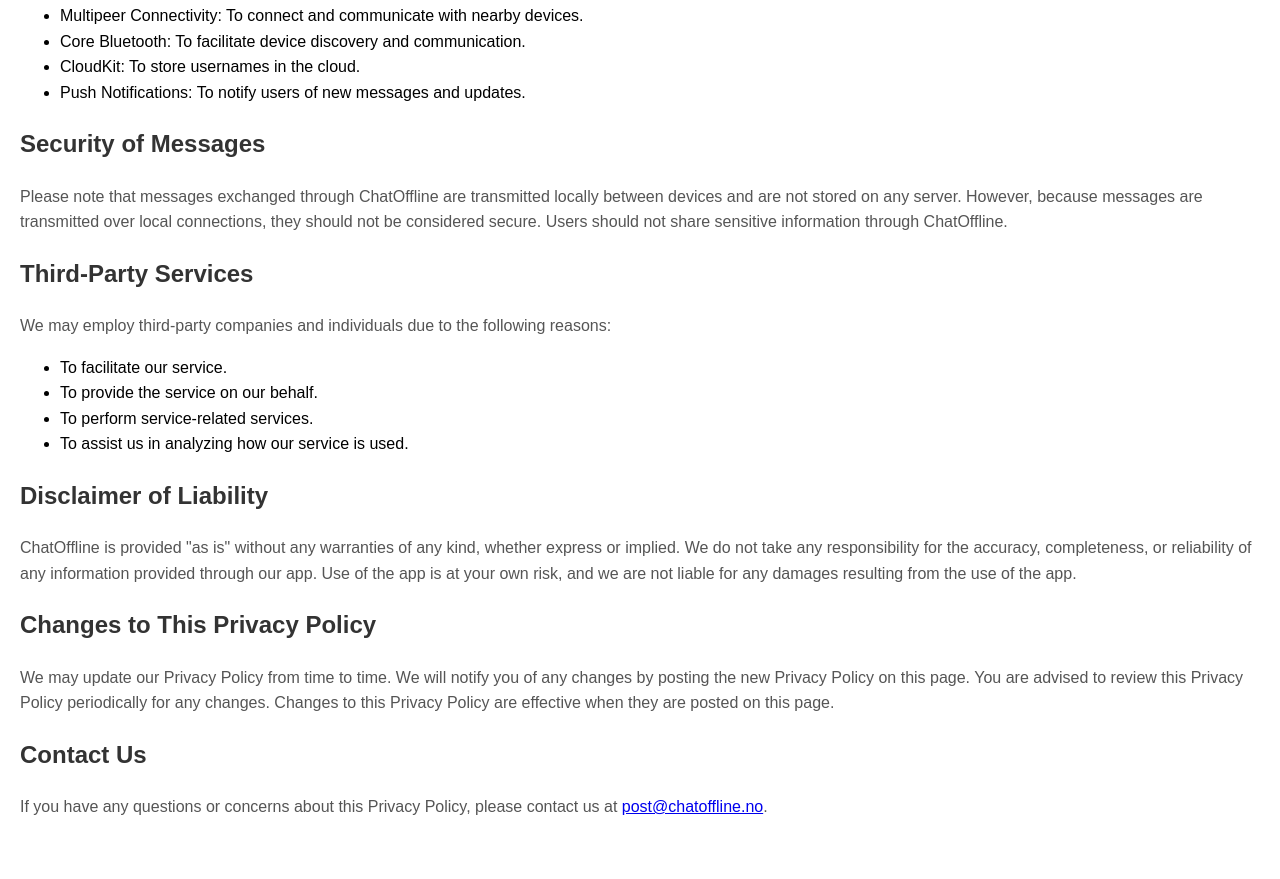
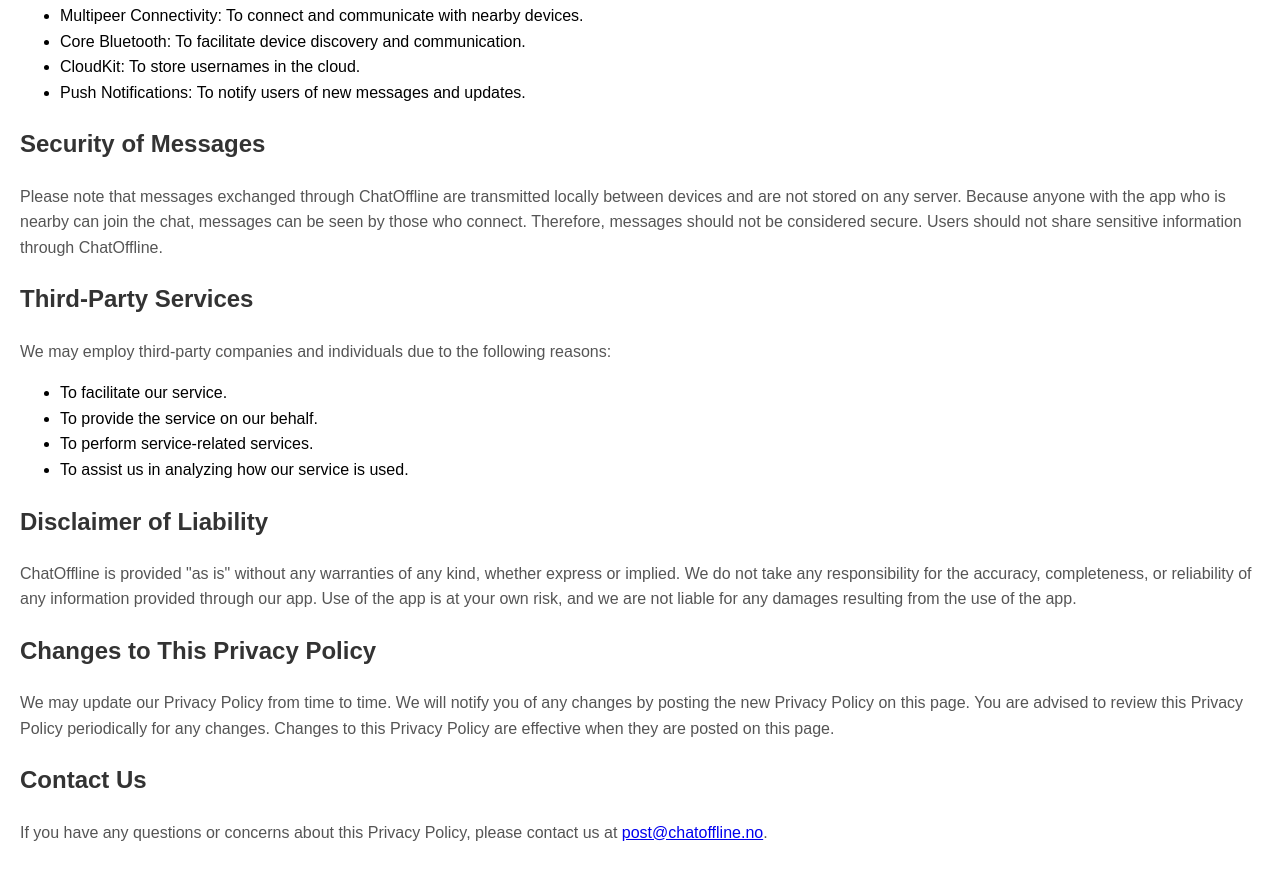
Before and after one commit to Staveeland/chatoffline.io, a plain HTML site: page privacy-policy.html in a window 1280 px wide. Shown: the part 1327-2206 px from the top of the page. Before the commit the page ends 2183 px from the top, so only its background shows below. Drawn offline with Linux system fonts and the light colour scheme.

Commit message:
Update privacy-policy.html

```diff
--- a/privacy-policy.html
+++ b/privacy-policy.html
@@ -79,7 +79,7 @@
     </p>
 
     <h2>Security of Messages</h2>
-    <p>Please note that messages exchanged through ChatOffline are transmitted locally between devices and are not stored on any server. However, because messages are transmitted over local connections, they should not be considered secure. Users should not share sensitive information through ChatOffline.</p>
+    <p>Please note that messages exchanged through ChatOffline are transmitted locally between devices and are not stored on any server. Because anyone with the app who is nearby can join the chat, messages can be seen by those who connect. Therefore, messages should not be considered secure. Users should not share sensitive information through ChatOffline.</p>
 
     <h2>Third-Party Services</h2>
     <p>We may employ third-party companies and individuals due to the following reasons:
```
